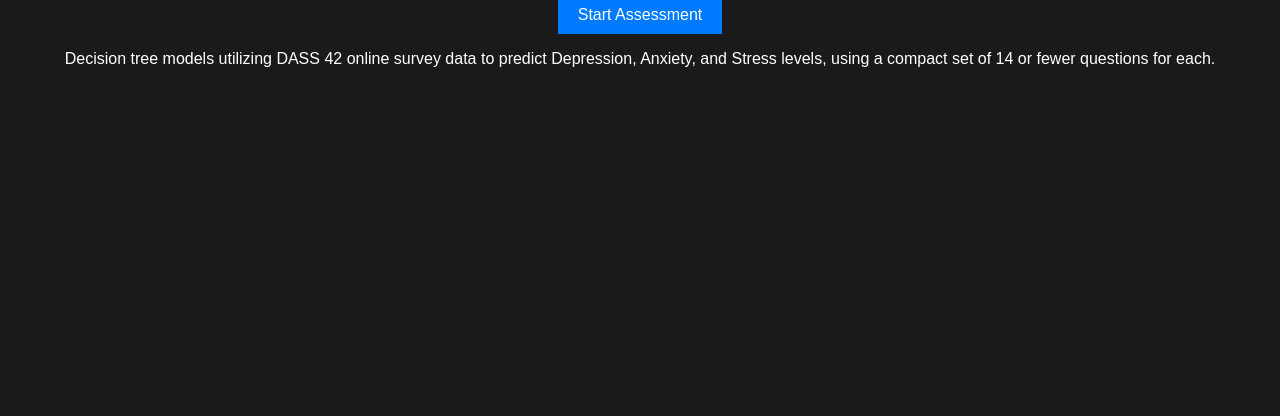
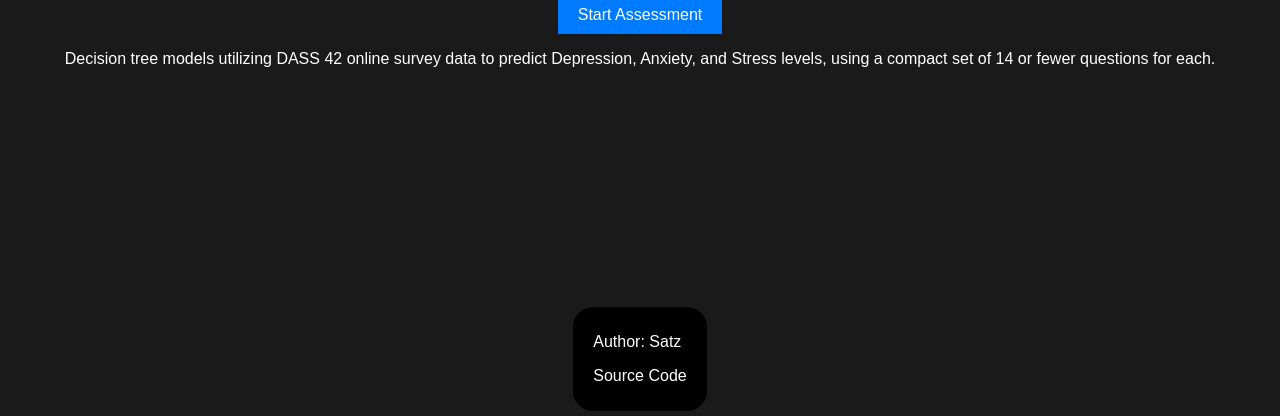
Before and after one commit to nonkloq/dummy_mha, a Flask app: page / in a window 1280 px wide. Shown: the part 384-800 px from the top of the page. Run offline with Flask 3, Linux system fonts and the light colour scheme.

Commit message:
minor changes

```diff
--- a/static/style.css
+++ b/static/style.css
@@ -110,3 +110,21 @@ button[type="submit"]:hover {
 .result-info {
     margin-left: 20px;
 }
+
+footer {
+    position: fixed;
+    bottom: 0;
+    padding: 40px;
+    background-color: #000000;
+    color: #ffffff;
+    padding: 10px 20px;
+    margin: 5px;
+    cursor: pointer;
+    border-radius: 20px;
+}
+
+footer a {
+    text-decoration: none;
+    color: inherit;
+    cursor: pointer;
+}
--- a/templates/index.html
+++ b/templates/index.html
@@ -40,5 +16,15 @@
         Decision tree models utilizing DASS 42 online survey data to predict Depression, Anxiety, and Stress levels, using a compact set of 14 or fewer questions for each.
     </p>
 
+    <footer>
+        <a href="https://www.instagram.com/satz_._/" target="_blank">
+        <p>Author: Satz</p>
+        </a>
+        <a href="https://www.github.com/nonkloq/dummy_mha" target="_blank">
+            <p>Source Code</p>
+        </a>
+    </footer>
+
+
 </body>
 </html>
--- a/templates/result.html
+++ b/templates/result.html
@@ -3,6 +3,8 @@
 <head>
     <title>Results</title>
     <link rel="stylesheet" href="{{ url_for('static', filename='style.css') }}">
+    <meta charset="UTF-8">
+    <meta name="viewport" content="width=device-width, initial-scale=1.0">
 </head>
 <body>
     <div class="container">
--- a/templates/test.html
+++ b/templates/test.html
@@ -3,6 +3,8 @@
 <head>
     <title>Assessment</title>
     <link rel="stylesheet" href="{{ url_for('static', filename='style.css') }}">
+    <meta charset="UTF-8">
+    <meta name="viewport" content="width=device-width, initial-scale=1.0">
 </head>
 <body>
     <h1>{{ question['question'] }}</h1>
```
Also changed, not shown: other parts of templates/index.html (+0 -24 lines).
